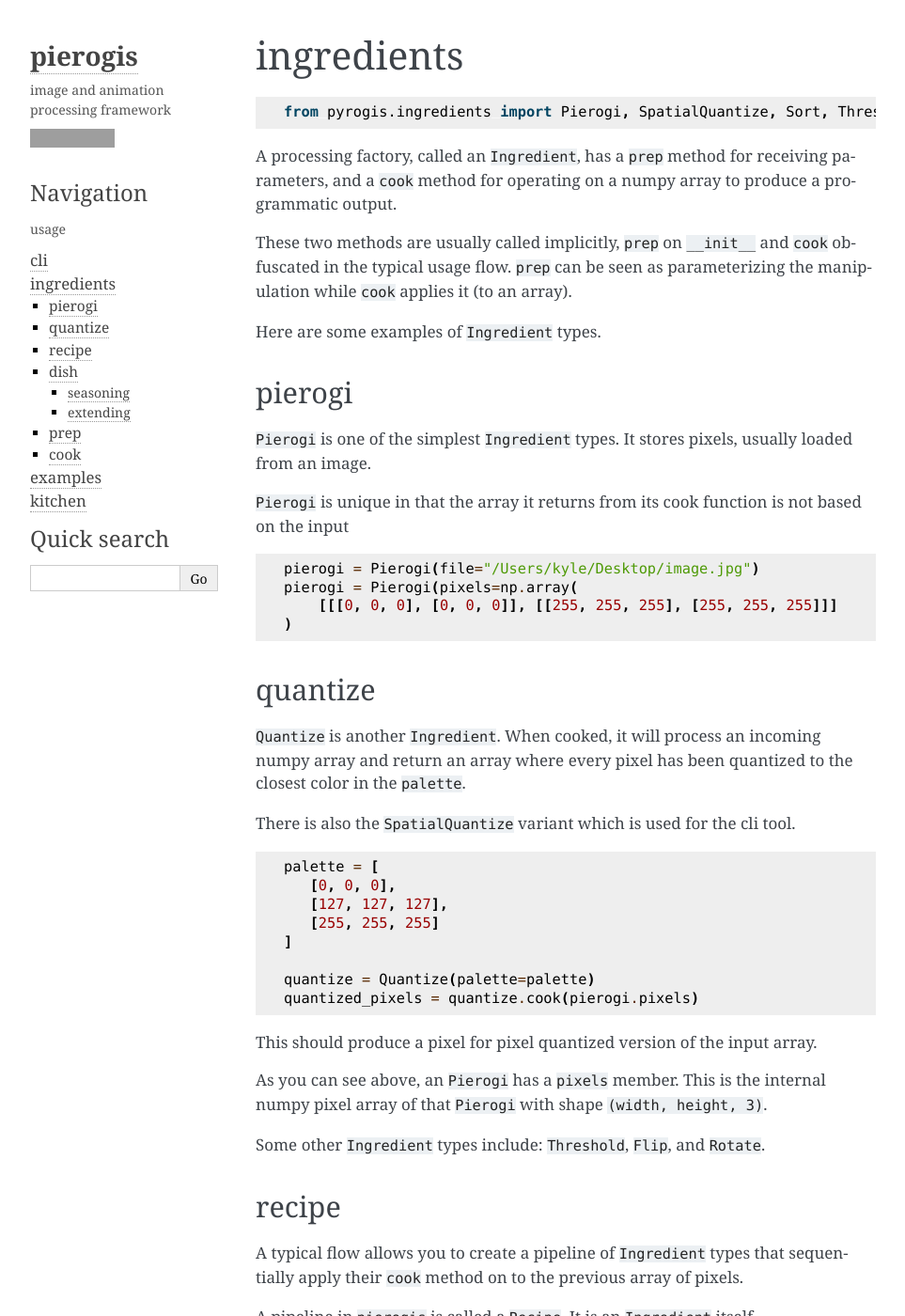
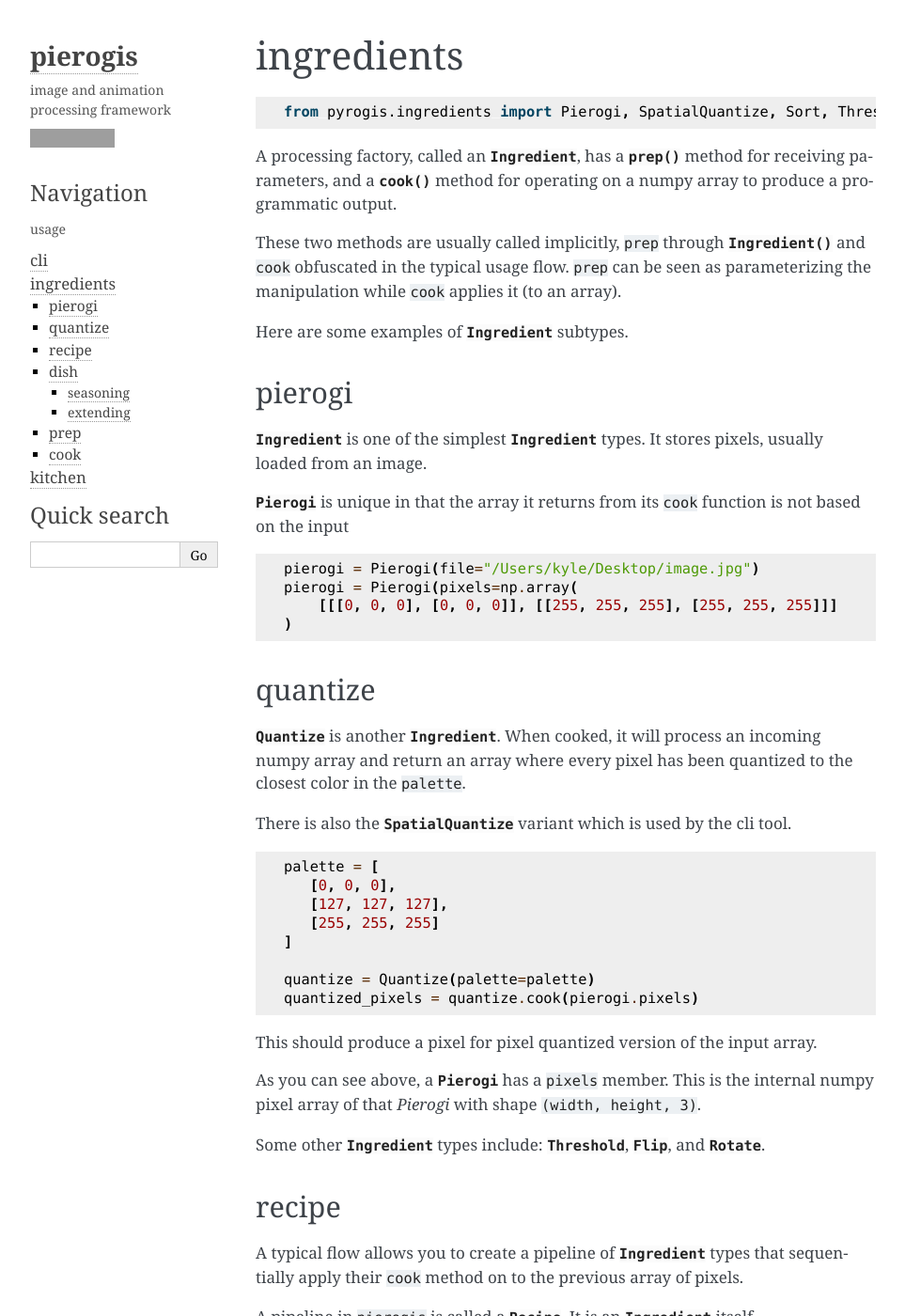
Before and after one commit to pierogis/pierogis, a Sphinx documentation site: the page built from docs/ingredients.rst, in a window 1280 px wide and 1400 px high. Shown: the whole window at 94% size, without its empty margins (148-1111 px from the left). Built offline with Sphinx 7.4.7, drawn with Linux system fonts in a browser that asks for light colours; pages that are not in the unit, such as notebooks, are missing from menus; the version number is read from the project's files by our own code; some of the changed text lies outside the part shown; grey boxes are pictures that could not be loaded.

Commit message:
add links to api from kitchen and ingredients

```diff
--- a/docs/conf.py
+++ b/docs/conf.py
@@ -3,7 +3,7 @@
 
 from setuptools_scm import get_version
 
-sys.path.insert(0, os.path.abspath('../'))
+sys.path.insert(0, os.path.abspath('../src'))
 
 # Project --------------------------------------------------------------
 
@@ -26,6 +26,7 @@
     "rich": ("https://rich.readthedocs.io/en/stable/", None),
     "imageio": ("https://imageio.readthedocs.io/en/stable/", None),
     "Pillow": ("https://pillow.readthedocs.io/en/stable/", None),
+    'python': ('https://docs.python.org/3', None),
 }
 issues_github_path = "pierogis/pierogis"
 apidoc_module_dir = '../src/pyrogis'
--- a/docs/index.rst
+++ b/docs/index.rst
@@ -38,7 +38,6 @@
 
    cli
    ingredients
-   examples
    kitchen
 
 .. toctree::
--- a/docs/ingredients.rst
+++ b/docs/ingredients.rst
@@ -1,29 +1,32 @@
 ingredients
 ===========
+
+.. currentmodule:: pyrogis.ingredients
 
 .. code-block:: python
 
    from pyrogis.ingredients import Pierogi, SpatialQuantize, Sort, Threshold, Dish, Recipe...
 
-A processing factory, called an ``Ingredient``,
-has a ``prep`` method for receiving parameters,
-and a ``cook`` method for operating
+A processing factory, called an :py:class:`~ingredient.Ingredient`,
+has a :py:meth:`~ingredient.Ingredient.prep` method for receiving parameters,
+and a :py:meth:`~ingredient.Ingredient.cook` method for operating
 on a numpy array to produce a programmatic output.
 
 These two methods are usually called implicitly,
-``prep`` on ``__init__`` and ``cook`` obfuscated in the typical usage flow.
+``prep`` through :py:meth:`~ingredient.Ingredient`
+and ``cook`` obfuscated in the typical usage flow.
 ``prep`` can be seen as parameterizing the manipulation
 while ``cook`` applies it (to an array).
 
-Here are some examples of ``Ingredient`` types.
+Here are some examples of :py:class:`~ingredient.Ingredient` subtypes.
 
 pierogi
 -------
 
-``Pierogi`` is one of the simplest ``Ingredient`` types.
+:py:class:`~ingredient.Ingredient` is one of the simplest :py:class:`~ingredient.Ingredient` types.
 It stores pixels, usually loaded from an image.
 
-``Pierogi`` is unique in that the array it returns from its cook function
+:py:class:`~pierogi.Pierogi` is unique in that the array it returns from its ``cook`` function
 is not based on the input
 
 .. code-block:: python
@@ -36,11 +39,11 @@
 quantize
 --------
 
-``Quantize`` is another ``Ingredient``.
+:py:class:`~quantize.Quantize` is another :py:class:`~ingredient.Ingredient`.
 When cooked, it will process an incoming numpy array and return an array
 where every pixel has been quantized to the closest color in the ``palette``.
 
-There is also the ``SpatialQuantize`` variant which is used for the cli tool.
+There is also the :py:class:`~quantize.SpatialQuantize` variant which is used by the cli tool.
 
 .. code-block:: python
 
@@ -55,20 +58,22 @@
 
 This should produce a pixel for pixel quantized version of the input array.
 
-As you can see above, an ``Pierogi`` has a ``pixels`` member.
-This is the internal numpy pixel array of that ``Pierogi``
+As you can see above, a :py:class:`~pierogi.Pierogi` has a ``pixels`` member.
+This is the internal numpy pixel array of that `Pierogi`
 with shape ``(width, height, 3)``.
 
-Some other ``Ingredient`` types include: ``Threshold``, ``Flip``, and ``Rotate``.
+Some other :py:class:`~ingredient.Ingredient` types include:
+:py:class:`~threshold.Threshold`, :py:class:`~flip.Flip`, and :py:class:`~rotate.Rotate`.
 
 recipe
 ------
 
-A typical flow allows you to create a pipeline of ``Ingredient`` types
+A typical flow allows you to create a pipeline of :py:class:`~ingredient.Ingredient` types
 that sequentially apply their ``cook`` method on to
 the previous array of pixels.
 
-A pipeline in ``pierogis`` is called a ``Recipe``. It is an ``Ingredient`` itself.
+A pipeline in ``pierogis`` is called a :py:class:`~recipe.Recipe`.
+It is an :py:class:`~ingredient.Ingredient` itself.
 
 .. code-block:: python
 
@@ -121,9 +126,9 @@
 extending
 ~~~~~~~~~
 
-To create a custom ``Ingredient`` type,
-it must subclass ``Ingredient`` and override the ``cook`` and ``prep``
-methods.
+To create a custom :py:class:`~ingredient.Ingredient` type,
+it must subclass ``Ingredient`` and override the
+:py:meth:`~ingredient.Ingredient.cook` and :py:meth:`~ingredient.Ingredient.prep` methods.
 
 .. code-block:: python
 
@@ -157,7 +162,7 @@
 
 This is the function that you acts on an input pixel grid.
 More specifically, this function receives
-a `(width, height, 3)` `ndarray`
+a ``(width, height, 3)`` ``ndarray``
 and should return a 3d array that is also size 3 in the last dimension.
 
 .. code-block:: python
```
Also changed, not shown: other parts of docs/index.rst (+2 -0 lines), other parts of docs/ingredients.rst (+3 -3 lines), docs/kitchen.rst (+22 -16 lines).
